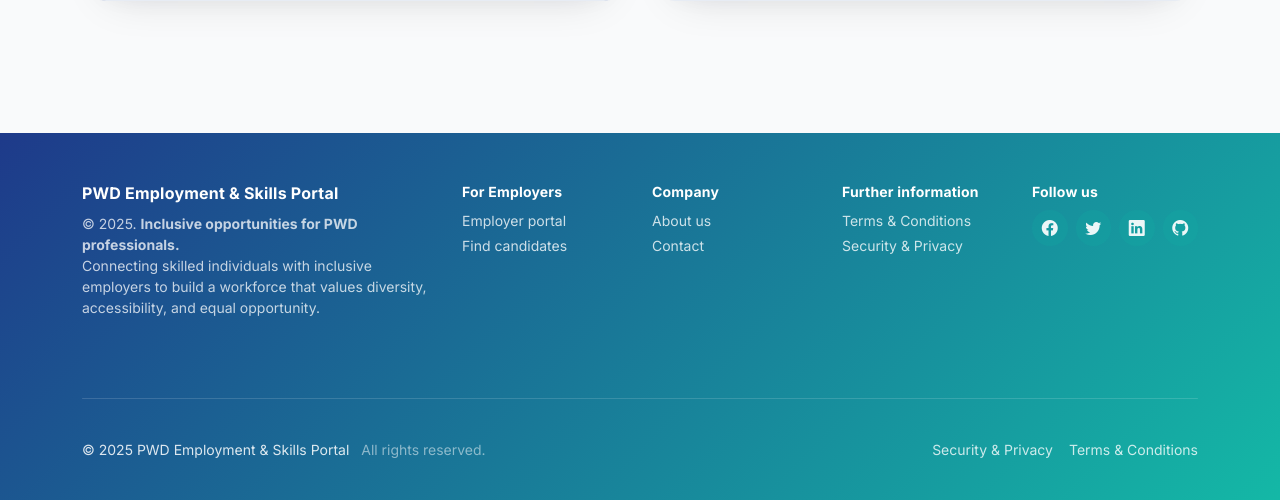
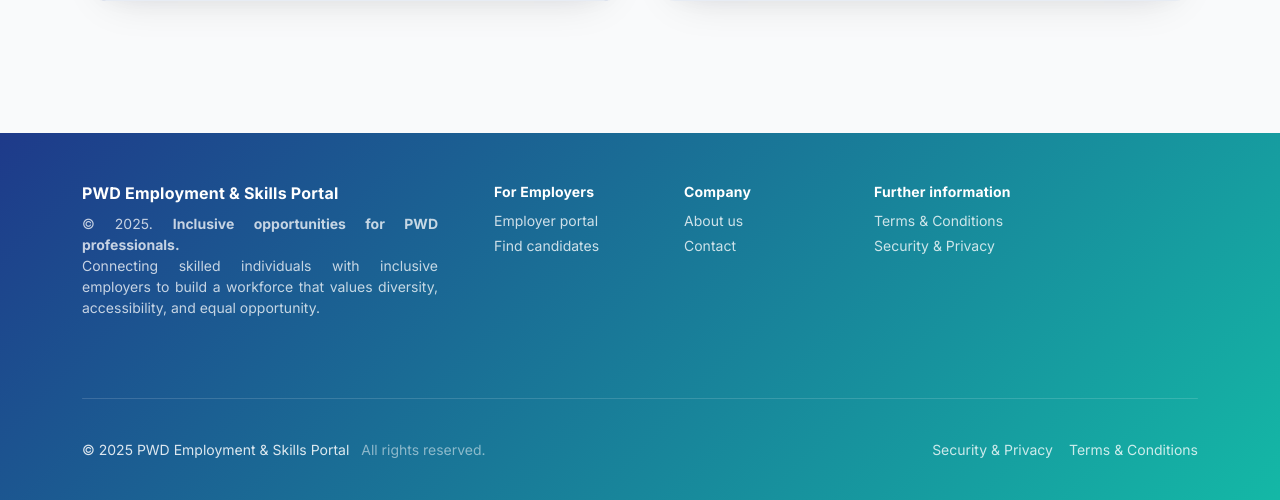
Before and after one commit to Dayether/pwdjs, a PHP site: page /index.php in a window 1280 px wide. Shown: the part 1855-2355 px from the top of the page. Run offline with PHP 8.4, Linux system fonts and the light colour scheme; data comes from the database, SQL or seed files in the repository.

Commit message:
footer final design

```diff
--- a/includes/footer.php
+++ b/includes/footer.php
@@ -104,6 +104,18 @@
                 color: rgba(255, 255, 255, .75);
             }
 
+            /* Justify brand description text and add spacing toward next column */
+            footer.footer-themed .footer-brand .footer-sub {
+                text-align: justify;
+                text-justify: inter-word;
+            }
+
+            @media (min-width: 768px) {
+                footer.footer-themed .footer-brand {
+                    margin-right: 2rem;
+                }
+            }
+
             footer.footer-themed .social a {
                 display: inline-flex;
                 align-items: center;
@@ -138,7 +150,7 @@
         <footer class="footer footer-themed py-5 mt-4 mt-md-5">
             <div class="container">
                 <div class="row g-4">
-                    <div class="col-12 col-md-4">
+                    <div class="col-12 col-md-4 footer-brand">
                         <div class="mb-2 footer-title">PWD Employment &amp; Skills Portal</div>
                         <div class="footer-sub small">&copy; <?php echo date('Y'); ?>. <strong>Inclusive opportunities for PWD professionals.</strong><br>Connecting skilled individuals with inclusive employers to build a workforce that values diversity, accessibility, and equal opportunity.</div>
                     </div>
@@ -167,15 +179,7 @@
                             <li class="mb-1"><a class="footer-link" href="security_privacy.php">Security &amp; Privacy</a></li>
                         </ul>
                     </div>
-                    <div class="col-6 col-md-2">
-                        <div class="footer-title small mb-2">Follow us</div>
-                        <div class="d-flex gap-2 social">
-                            <a href="#" aria-label="Facebook"><i class="bi bi-facebook"></i></a>
-                            <a href="#" aria-label="Twitter"><i class="bi bi-twitter"></i></a>
-                            <a href="#" aria-label="LinkedIn"><i class="bi bi-linkedin"></i></a>
-                            <a href="#" aria-label="GitHub"><i class="bi bi-github"></i></a>
-                        </div>
-                    </div>
+
                 </div>
                 <div class="divider"></div>
                 <div class="d-flex flex-wrap align-items-center justify-content-between small">
```
